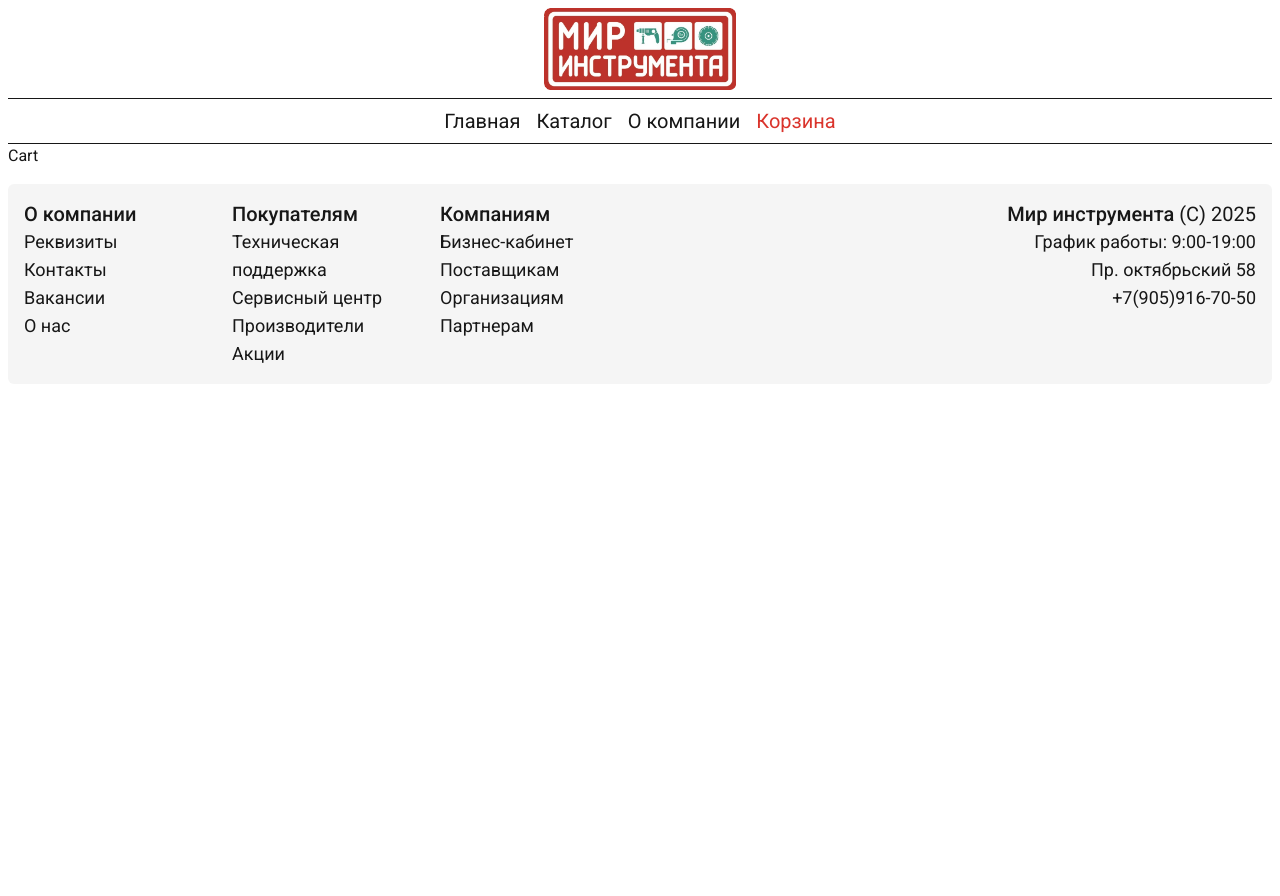
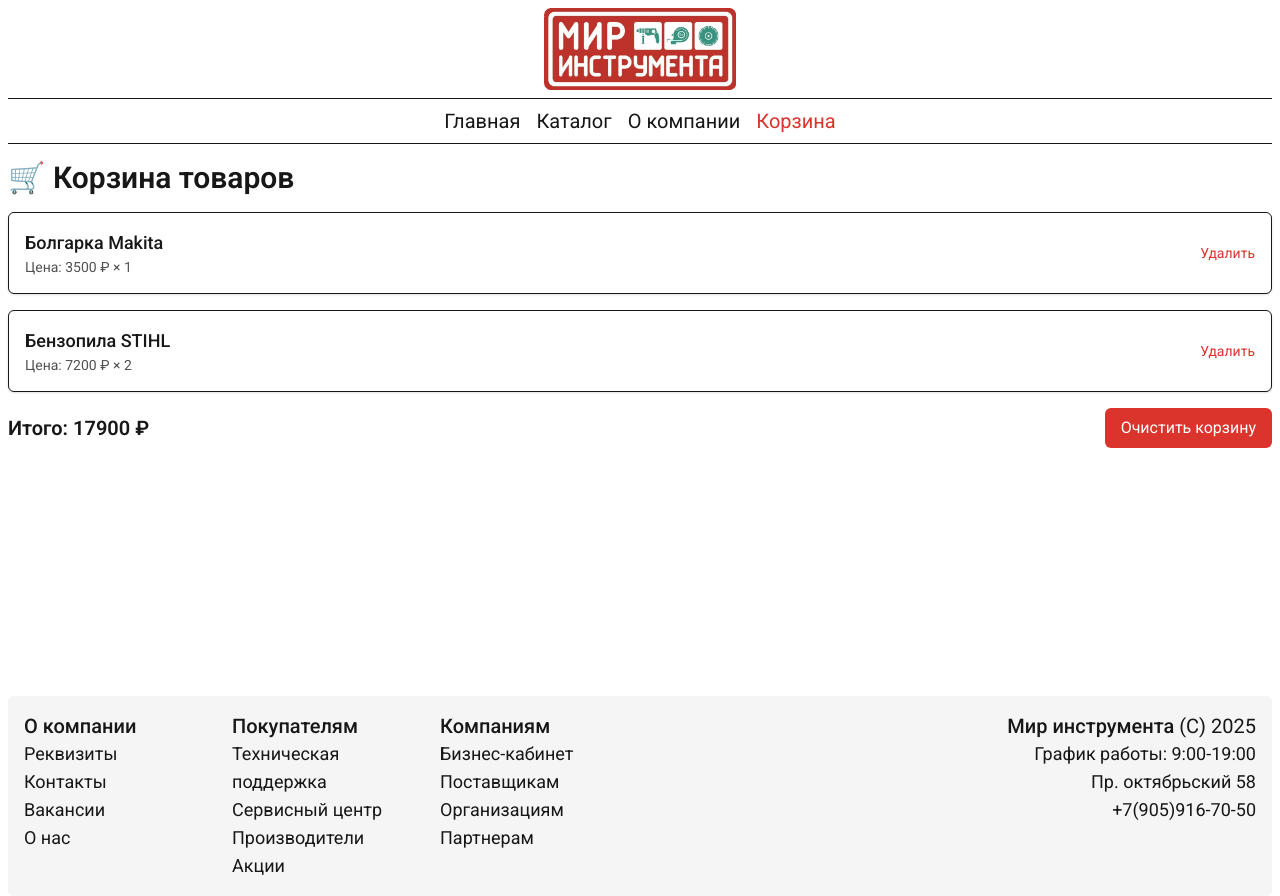
Before and after one commit to notnered/toolsmir-next, a Next.js app: page /cart in a window 1280 px wide. Before the commit the page ends 800 px from the top, so only its background shows below. Built offline with nearby package versions, Linux system fonts and the light colour scheme.

Commit message:
created todo cart page

```diff
--- /dev/null
+++ b/src/app/_components/CartBlock/CartBlock.tsx
@@ -0,0 +1,41 @@
+export default function CartBlock(props: any) {
+    return (
+        <div className='my-4'>
+            <h2 className='text-3xl font-semibold mb-4'>🛒 Корзина товаров</h2>
+
+            {props.cartItems.length === 0 ? (
+                <p className='text-lg text-center'>Ваша корзина пуста</p>
+            ) : (
+                <>
+                    <ul className='space-y-4'>
+                        {props.cartItems.map((item: any) => (
+                            <li
+                                key={item.id}
+                                className='flex items-center justify-between border p-4 rounded-md shadow-sm bg-white'
+                            >
+                                <div>
+                                    <p className='font-medium text-lg'>
+                                        {item.name}
+                                    </p>
+                                    <p className='text-neutral-600 text-sm'>
+                                        Цена: {item.price} ₽ × {item.quantity}
+                                    </p>
+                                </div>
+                                <button className='text-primary hover:underline text-sm cursor-pointer'>
+                                    Удалить
+                                </button>
+                            </li>
+                        ))}
+                    </ul>
+
+                    <div className='mt-4 flex justify-between items-center'>
+                        <p className='text-xl font-semibold'>Итого: {props.total} ₽</p>
+                        <button className='bg-primary text-white px-4 py-2 rounded-md hover:saturate-110 cursor-pointer transition-all'>
+                            Очистить корзину
+                        </button>
+                    </div>
+                </>
+            )}
+        </div>
+    );
+}
--- a/src/app/cart/page.tsx
+++ b/src/app/cart/page.tsx
@@ -1,14 +1,25 @@
-import Footer from "../_components/Footer/Footer";
-import Nav from "../_components/Nav/Nav";
+import CartBlock from '../_components/CartBlock/CartBlock';
+import Footer from '../_components/Footer/Footer';
+import Nav from '../_components/Nav/Nav';
 
-export default function Cart(){
+export default function Cart() {
+    const cartItems = [
+        { id: 1, name: 'Болгарка Makita', price: 3500, quantity: 1 },
+        { id: 2, name: 'Бензопила STIHL', price: 7200, quantity: 2 },
+    ];
+
+    const total = cartItems.reduce(
+        (sum, item) => sum + item.price * item.quantity,
+        0
+    );
+
     return (
         <>
             <Nav />
-            <main>
-                Cart
+            <main className='min-h-[65vh]'>
+                <CartBlock cartItems={cartItems} total={total} />
             </main>
             <Footer />
         </>
-    )
+    );
 }
```
